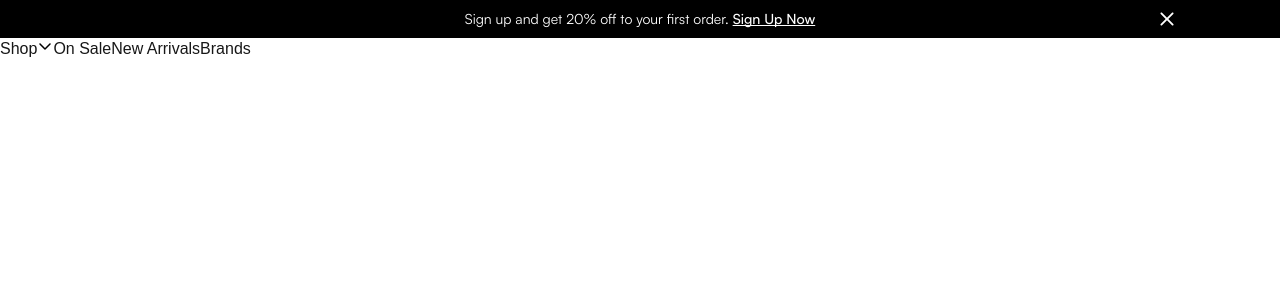
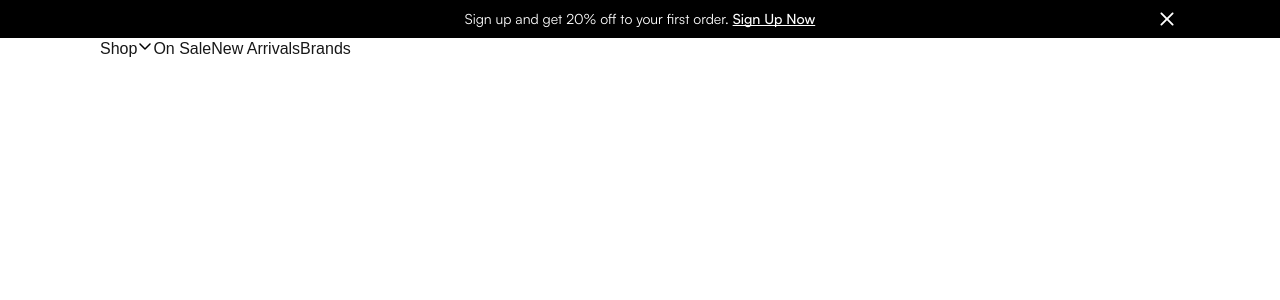
Before and after one commit to TretCreation/ecommerce-frontend-nextjs-15, a Next.js app: page / in a window 1280 px wide. Shown: the top 300 px of the page. Built offline with nearby package versions, Linux system fonts and the light colour scheme.

Commit message:
edit: mainpage container

```diff
--- a/src/app/page.module.css
+++ b/src/app/page.module.css
@@ -1,5 +1,6 @@
-.contttttt {
+.container {
   max-width: 1440px;
+  padding: 0 100px;
   margin: 0 auto;
 }
 
--- a/src/app/page.tsx
+++ b/src/app/page.tsx
@@ -4,7 +4,7 @@ import TopBanner from "@/components/layout/top-banner/TopBanner"
 
 export default function Home() {
   return (
-    <div className={styles.page}>
+    <div className={styles.container}>
       <TopBanner />
       <Header />
     </div>
```
